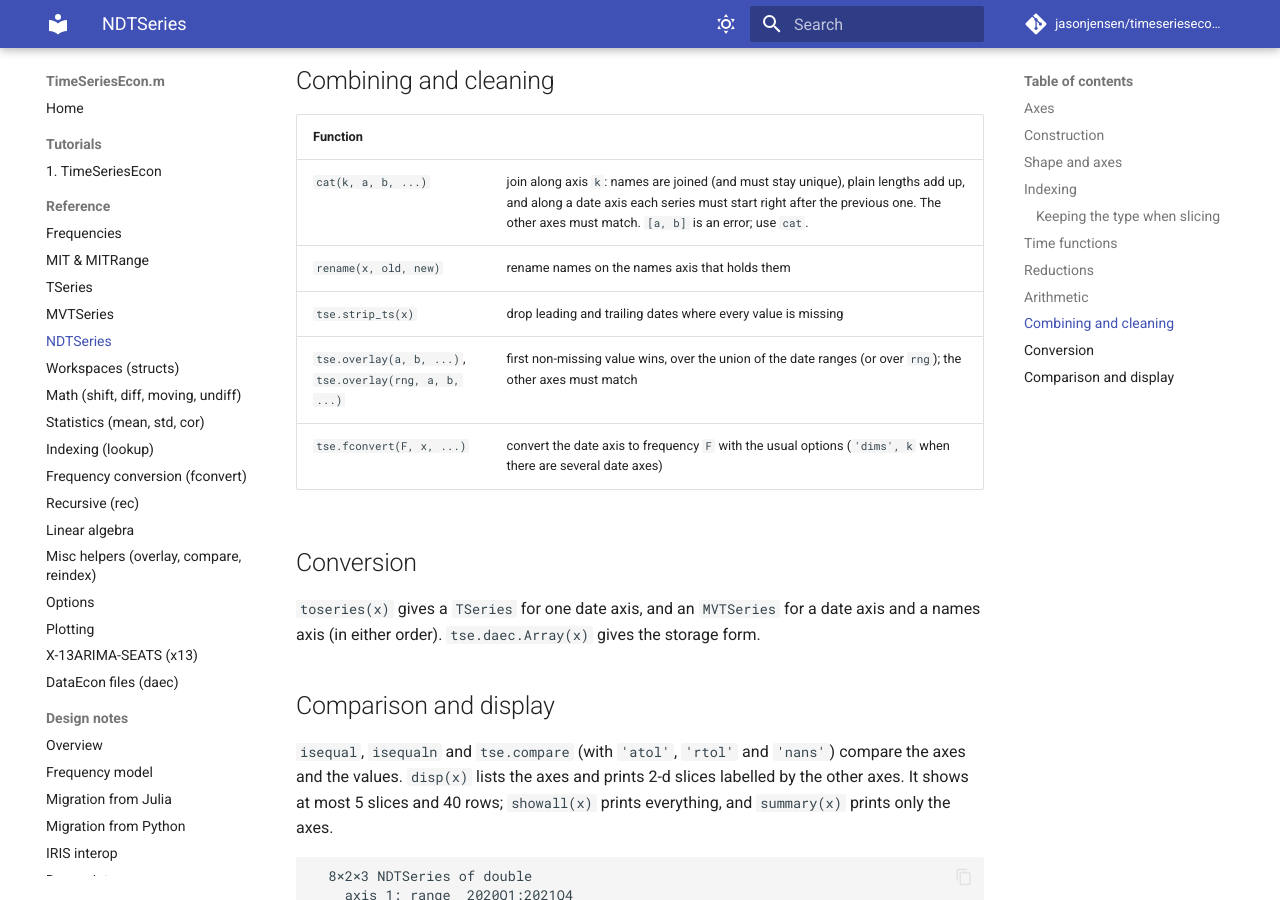
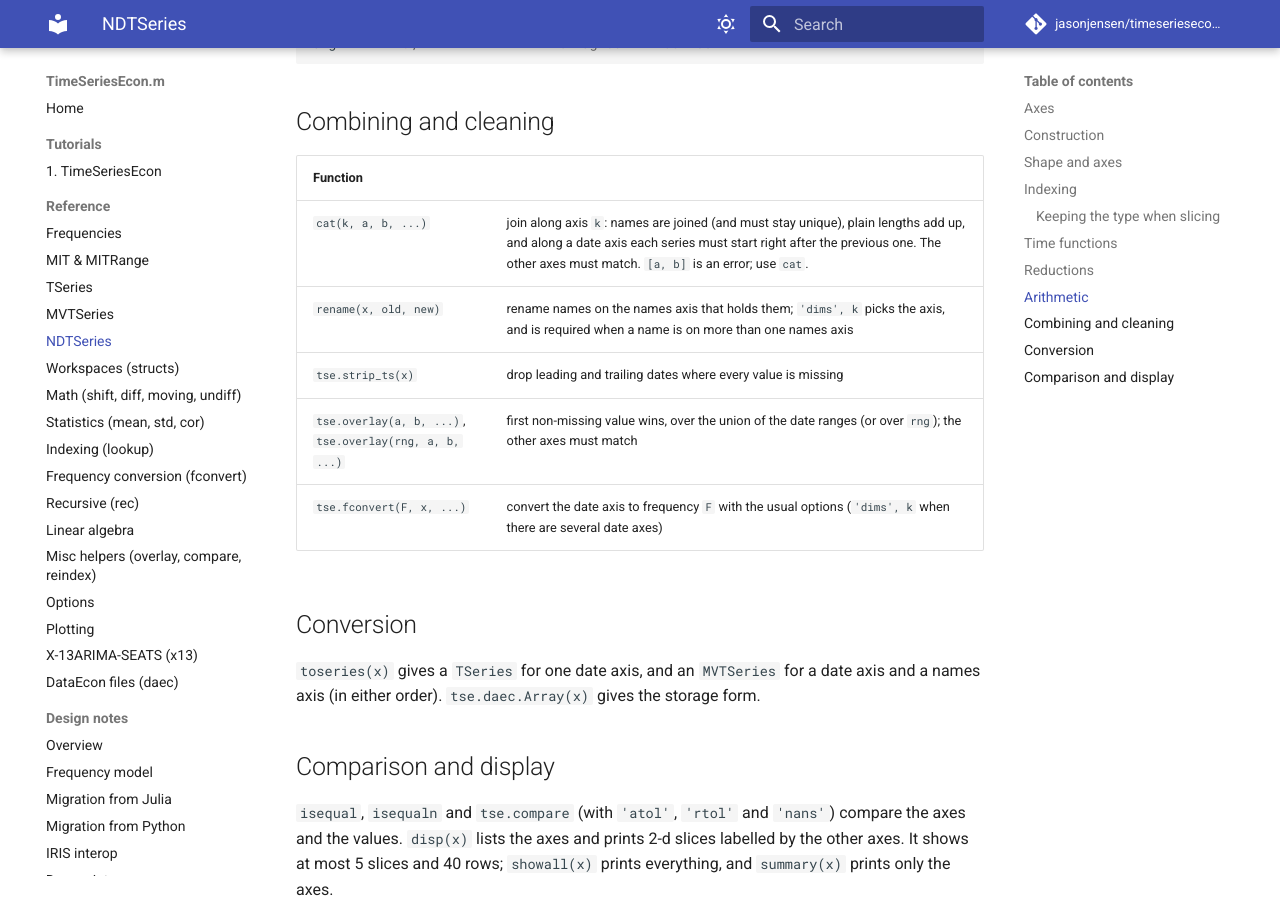
Before and after one commit to jasonjensen/TimeSeriesEcon.m, an MkDocs documentation site: the page built from docs/reference/ndtseries.md, in a window 1280 px wide and 900 px high, scrolled down 4645 px. Built offline with MkDocs 1.6.1 and Material for MkDocs 9.7.7, drawn with Linux system fonts in a browser that asks for light colours; comment, search, counter and statistics services are not loaded; some of the changed text lies outside the part shown.

Commit message:
NDTSeries rename/haskey: 'dims' option for names shared by several axes
rename(x, old, new, 'dims', k) renames on one names axis; without it a
name found on more than one names axis is an error that says how to
pick the axis.  haskey also takes 'dims', k.

Co-Authored-By: Claude Opus 5.5 <noreply@anthropic.com>
Claude-Session: https://claude.ai/code/session_01LsQCKrny1Yg6RbKm3HGPCa

```diff
--- a/docs/reference/ndtseries.md
+++ b/docs/reference/ndtseries.md
@@ -56,7 +56,7 @@ the length of axis `k`. The properties `axes` and `values` are read-only.
 | `rangeof(x)`, `firstdate(x)`, `lastdate(x)`, `frequencyof(x)` | Of the date axis; `tse.rangeof(x)` etc. work too |
 | `timedim(x)` | Index of the date axis |
 | `names(x)`, `names(x, k)` | Names of the only names axis, or of axis `k` |
-| `haskey(x, name)` | True if any names axis has `name` |
+| `haskey(x, name)` | True if any names axis has `name`; `'dims', k` looks on axis `k` only |
 | `rawdata(x)`, `double(x)`, `isnumeric(x)`, `islogical(x)`, `copy(x)` | |
 | `permute(x, order)` | Reorder the axes |
 | `squeeze(x)` | Drop length-1 axes |
@@ -195,7 +195,7 @@ big = x > 10;                 % logical NDTSeries
 | Function | |
 |---|---|
 | `cat(k, a, b, ...)` | join along axis `k`: names are joined (and must stay unique), plain lengths add up, and along a date axis each series must start right after the previous one. The other axes must match. `[a, b]` is an error; use `cat`. |
-| `rename(x, old, new)` | rename names on the names axis that holds them |
+| `rename(x, old, new)` | rename names on the names axis that holds them; `'dims', k` picks the axis, and is required when a name is on more than one names axis |
 | `tse.strip_ts(x)` | drop leading and trailing dates where every value is missing |
 | `tse.overlay(a, b, ...)`, `tse.overlay(rng, a, b, ...)` | first non-missing value wins, over the union of the date ranges (or over `rng`); the other axes must match |
 | `tse.fconvert(F, x, ...)` | convert the date axis to frequency `F` with the usual options (`'dims', k` when there are several date axes) |
```
Also changed, not shown: 2 other files.
